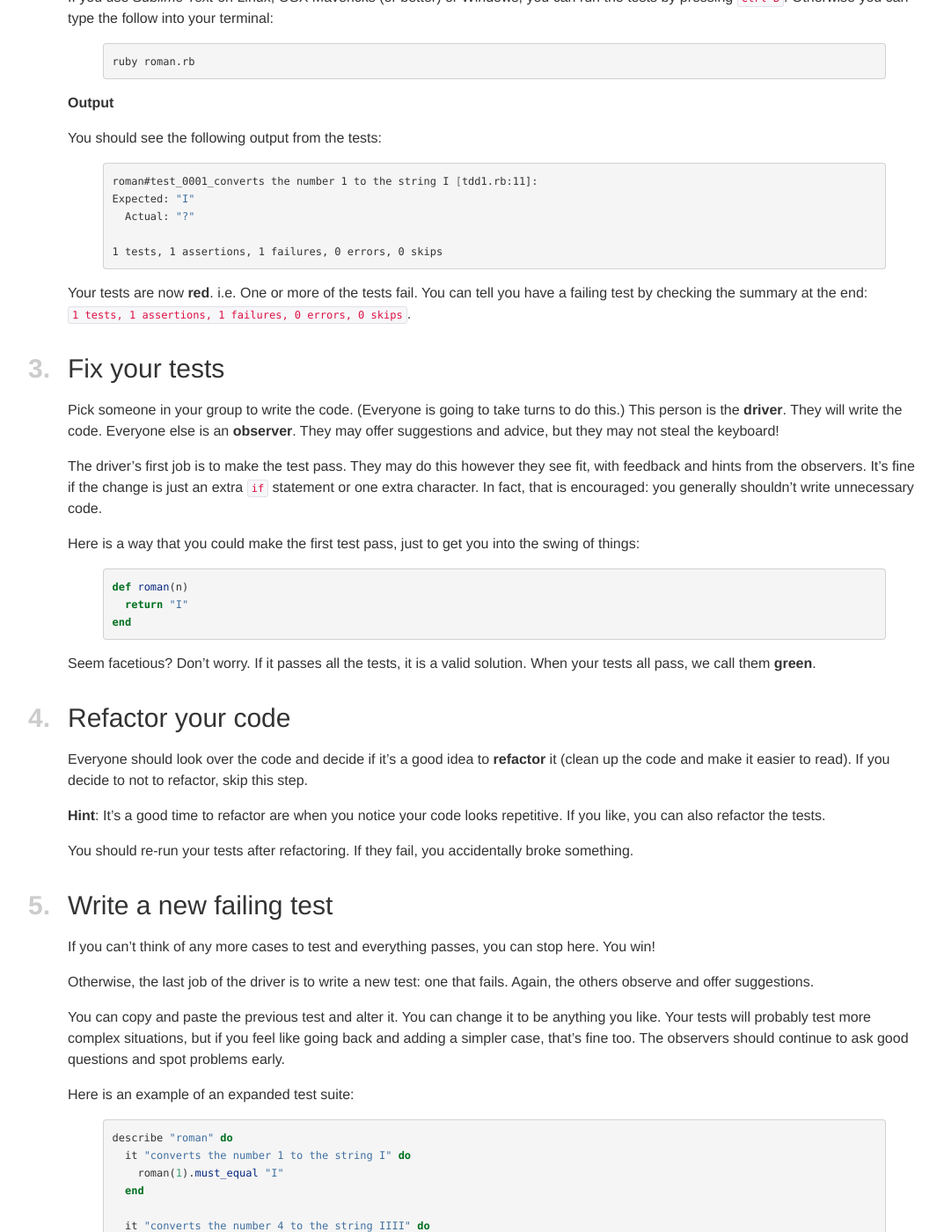
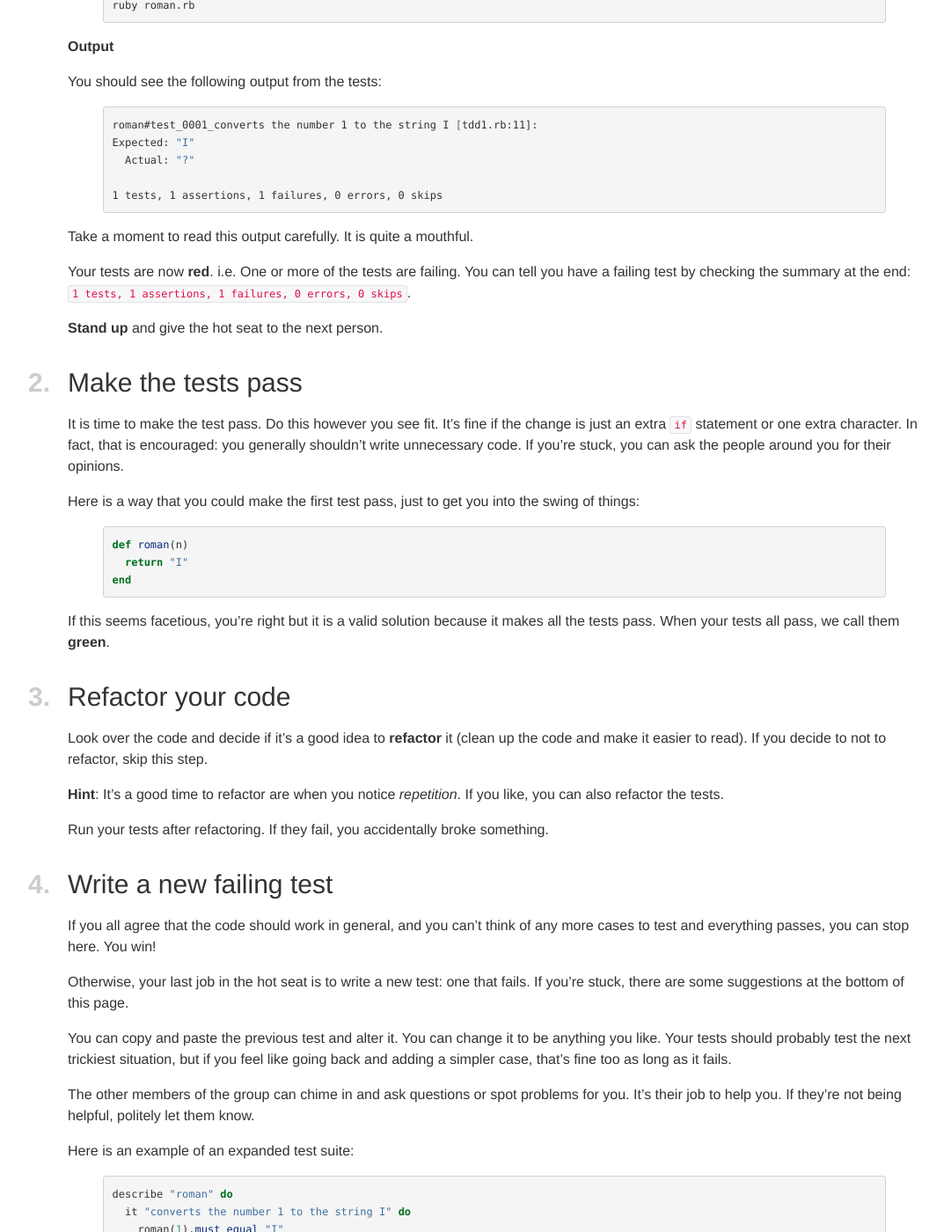
Before and after one commit to railsgirls/guides.railsgirls.com, a Jekyll site: the page built from _posts/2014-05-09-test-driven-development.markdown, in a window 1280 px wide and 1400 px high, scrolled down 1624 px. Shown: the whole window at 88% size, without its empty margins (8-1081 px from the left). Built offline with Jekyll 4.4.1, drawn with Linux system fonts in a browser that asks for light colours; nearby versions of some CDN libraries; some of the changed text lies outside the part shown.

Commit message:
Updated TDD exercise.

```diff
--- a/_posts/2014-05-09-test-driven-development.markdown
+++ b/_posts/2014-05-09-test-driven-development.markdown
@@ -4,56 +4,55 @@
 permalink: test-driven-development
 ---
 
-## Test Driven Development
+# Test Driven Development
 
 *Written by Gregory McIntyre, [@gregmcintyre](https://twitter.com/gregmcintyre)*
 
-This exercise teaches you what we're talking about when we say *Test Driven
-Development* (TDD). Ideally it also involves pair, group, or remote pair
-programming, but if you don't have anyone to pair with you can still go through
-this exercise.
+This exercise is intended to teach you what we're talking about when we say
+*Test Driven Development* (TDD).
 
-This is a hard problem for a beginner. We recommend you spend some time
-practicing Ruby before starting on it. If you're at a *Rails Girls* event, you
-might want to grab a mentor so you can ask questions.
-
-## *0.* Background Information
+## Background information
 
 **Roman Numerals**
 
-You need to know [how Roman numerals work][Roman numerals].
+If you are not already familiar with Roman numerals, please read up
+on [how Roman numerals work][Roman numerals] before continuing.
 
-Here are some examples:
+In summary, here are some examples of how Roman people wrote numbers:
 
--------: | -----------:
-Roman    | Hindu-Arabic
--------: | -----------:
-    1    | I
-    4    | IV
-    5    | V
-    6    | VI
-    7    | VII
-    9    | IX
-    10   | X
-    50   | L
-    100  | C
-    500  | D
-    1000 | M
+-------:     | -----------:
+Hindu-Arabic | Roman
+-------:     | -----------:
+    1        | I
+    4        | IV
+    5        | V
+    6        | VI
+    7        | VII
+    9        | IX
+    10       | X
+    50       | L
+    100      | C
+    500      | D
+    1000     | M
 
 We are going to write a program that takes an integer value in the left column
 and calculates the equivalent string value in the right column.
 
-**Pairing Rules**
+**Guide for working in a group**
 
-If you are *pairing*, you also need to do the following:
+We encourage doing this exercise in a group of 2-4 people. The rules that
+govern how this works are very similar to how programmers do *pair programming*
+and this exercise is also intended to give you some exposure to that practice
+also.
 
-- Each pair (or group) will have a **hot seat** with laptop and *Sublime Text*.
-- Within each group, everybody **rotates chairs** so the next person is at the
-  keyboard, each time:
-  - A new test is written, or
-  - A test goes from failing to passing.
+- Each group has one **hot seat** with laptop and *Sublime Text* ready.
+- Everybody else should **close their laptops** and sit around the hot seat chair.
+- You will all regularly stand up and **rotates chairs** so the next person is
+  in the hot seat. The steps below explain when to do that.
+- Pick somebody to start in the hot seat. That person should follow all the
+  steps until swapping seats is mentioned.
 
-## *1.* Initial Code
+## *1.* Initial code
 
 Copy this code into a file called `roman.rb`:
 
@@ -94,21 +93,20 @@
 1 tests, 1 assertions, 1 failures, 0 errors, 0 skips
 {% endhighlight %}
 
-Your tests are now **red**. i.e. One or more of the tests fail. You can tell
-you have a failing test by checking the summary at the end: `1 tests, 1
+Take a moment to read this output carefully. It is quite a mouthful.
+
+Your tests are now **red**. i.e. One or more of the tests are failing. You can
+tell you have a failing test by checking the summary at the end: `1 tests, 1
 assertions, 1 failures, 0 errors, 0 skips`.
 
-## *3.* Fix your tests
+**Stand up** and give the hot seat to the next person.
 
-Pick someone in your group to write the code. (Everyone is going to take turns
-to do this.) This person is the **driver**. They will write the code. Everyone
-else is an **observer**. They may offer suggestions and advice, but they may
-not steal the keyboard!
+## *2.* Make the tests pass
 
-The driver's first job is to make the test pass. They may do this however they
-see fit, with feedback and hints from the observers. It's fine if the change is
-just an extra `if` statement or one extra character. In fact, that is
-encouraged: you generally shouldn't write unnecessary code.
+It is time to make the test pass. Do this however you see fit. It's fine if the
+change is just an extra `if` statement or one extra character. In fact, that is
+encouraged: you generally shouldn't write unnecessary code. If you're stuck,
+you can ask the people around you for their opinions.
 
 Here is a way that you could make the first test pass, just to get you into the
 swing of things:
@@ -119,33 +117,37 @@
 end
 {% endhighlight %}
 
-Seem facetious? Don't worry. If it passes all the tests, it is a valid
-solution. When your tests all pass, we call them **green**.
+If this seems facetious, you're right but it is a valid solution because it
+makes all the tests pass. When your tests all pass, we call them **green**.
 
-## *4.* Refactor your code
+## *3.* Refactor your code
 
-Everyone should look over the code and decide if it's a good idea to
-**refactor** it (clean up the code and make it easier to read). If you decide
-to not to refactor, skip this step.
+Look over the code and decide if it's a good idea to **refactor** it (clean up
+the code and make it easier to read). If you decide to not to refactor, skip
+this step.
 
-**Hint**: It's a good time to refactor are when you notice your code looks
-repetitive. If you like, you can also refactor the tests.
+**Hint**: It's a good time to refactor are when you notice *repetition*. If you
+like, you can also refactor the tests.
 
-You should re-run your tests after refactoring. If they fail, you accidentally
-broke something.
+Run your tests after refactoring. If they fail, you accidentally broke
+something.
 
-## *5.* Write a new failing test
+## *4.* Write a new failing test
 
-If you can't think of any more cases to test and everything passes, you can
-stop here. You win!
+If you all agree that the code should work in general, and you can't think of
+any more cases to test and everything passes, you can stop here. You win!
 
-Otherwise, the last job of the driver is to write a new test: one that fails.
-Again, the others observe and offer suggestions.
+Otherwise, your last job in the hot seat is to write a new test: one that fails.
+If you're stuck, there are some suggestions at the bottom of this page.
 
 You can copy and paste the previous test and alter it. You can change it to be
-anything you like. Your tests will probably test more complex situations, but
-if you feel like going back and adding a simpler case, that's fine too. The
-observers should continue to ask good questions and spot problems early.
+anything you like. Your tests should probably test the next trickiest
+situation, but if you feel like going back and adding a simpler case, that's
+fine too as long as it fails.
+
+The other members of the group can chime in and ask questions or spot problems
+for you. It's their job to help you. If they're not being helpful, politely let
+them know.
 
 Here is an example of an expanded test suite:
 
@@ -161,17 +163,14 @@
 end
 {% endhighlight %}
 
+Your tests are now **red** again; at least one is failing.
 
-Your tests are now **red** again.
+**Stand up** and offer the hot seat to the next person in your group.
 
-## Change driver, repeat!
+## Repeat!
 
-The next person in the group is now the driver. With the help of the observers,
-the driver fixes a test, refactors if necessary and writes a new test if
-necessary.
-
-Keep repeating steps 2 through 5, making sure to continue switching the driver
-each time. You are done when your team feels like they are done.
+Keep repeating steps 2 through 4, making sure to continue switching at the end
+of step 4. You are done when your team feels like they are done.
 
 Don't worry about finishing all cases. The goal is to practice the steps and
 learn to work together in this way. Get used to writing tests as well as
@@ -202,7 +201,7 @@
 Input      | Output
 :--------- | :-----------
 `4`        | `"IV"`
-   `14`    | `"XIV"`
+`14`       | `"XIV"`
 `2896`     | `"MMDCCCXCVI"`
 
 [Roman numerals]: http://www.onlineconversion.com/roman_numerals_advanced.htm
```
Also changed, not shown: other parts of _posts/2014-05-09-test-driven-development.markdown (+1 -1 lines).
